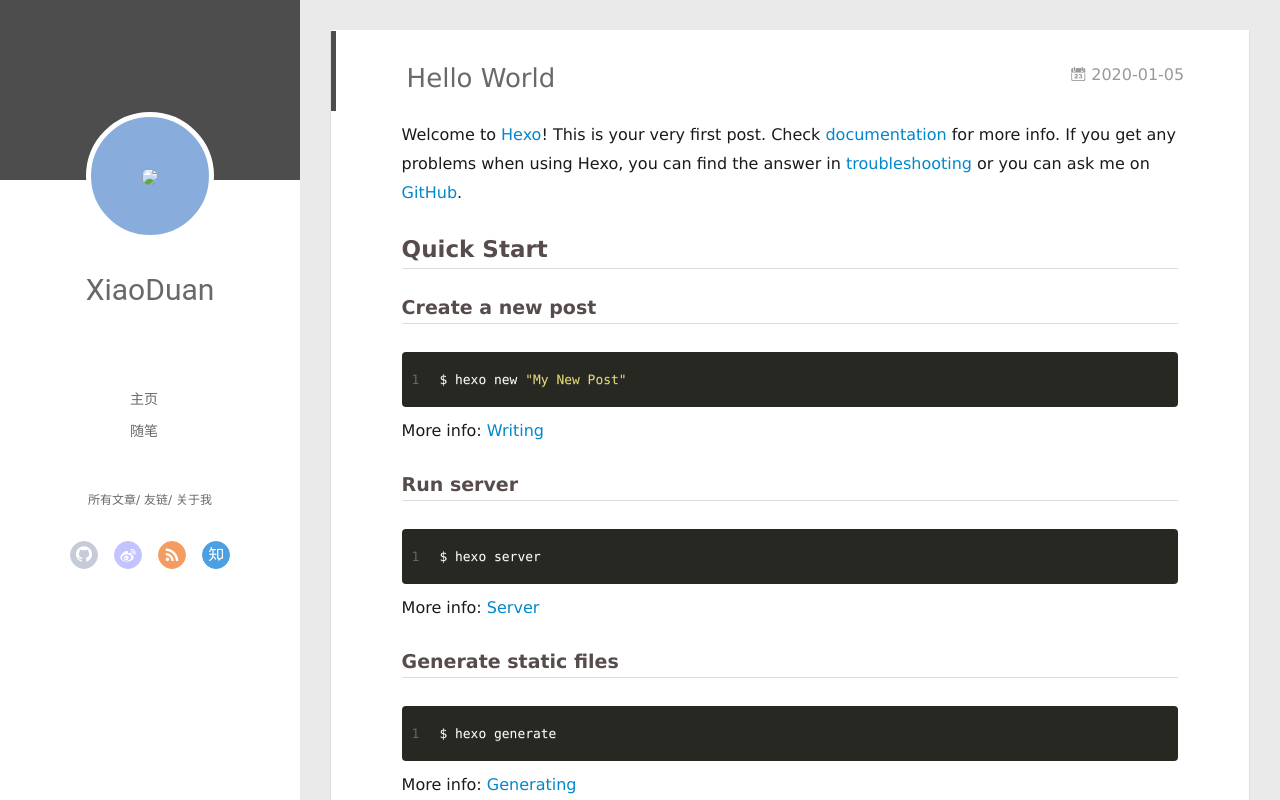
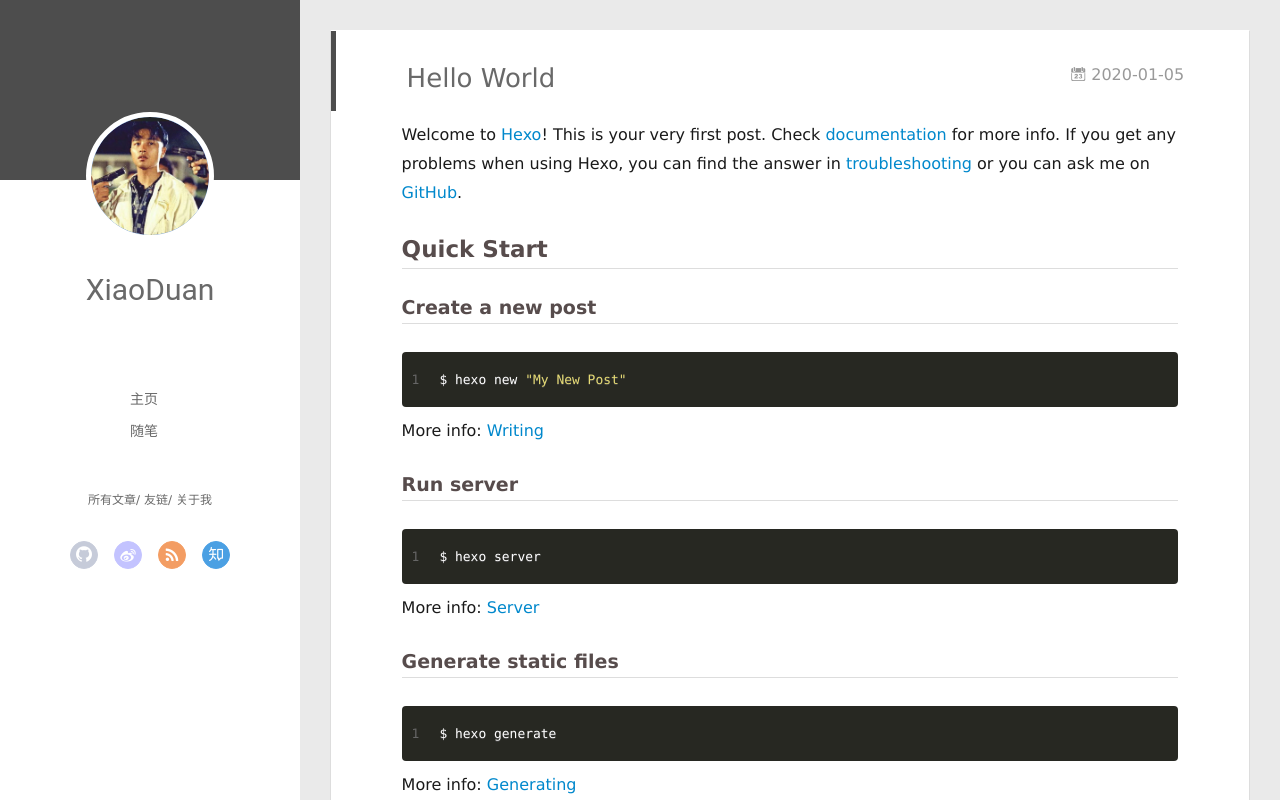
Before and after one commit to XiaoDuanLearnProgramming/XiaoDuanLearnProgramming.github.io, a plain HTML site: page 2020/01/05/hello-world/index.html in a window 1280 px wide. Drawn offline with Linux system fonts and the light colour scheme; no server answers.

Commit message:
Site updated: 2020-01-05 18:23:19

```diff
--- a/2020/01/05/hello-world/index.html
+++ b/2020/01/05/hello-world/index.html
@@ -47,7 +47,7 @@
 <div class="intrude-less">
 	<header id="header" class="inner">
 		<a href="/" class="profilepic">
-			<img src="img/TouXiang.jpg" class="js-avatar">
+			<img src="/img/TouXiang.jpg" class="js-avatar">
 		</a>
 		<hgroup>
 		  <h1 class="header-author"><a href="/">XiaoDuan</a></h1>
@@ -105,7 +105,7 @@
 	<div class="intrude-less">
 		<header id="header" class="inner">
 			<div class="profilepic">
-				<img src="img/TouXiang.jpg" class="js-avatar">
+				<img src="/img/TouXiang.jpg" class="js-avatar">
 			</div>
 			<hgroup>
 			  <h1 class="header-author js-header-author">XiaoDuan</h1>
```
Also changed, not shown: 2020/01/05/java知识清单-多态/index.html (+2 -2 lines), 2020/01/05/java知识清单-接口/index.html (+2 -2 lines), 2020/01/05/第一个博客/index.html (+2 -2 lines), archives/2020/01/index.html (+2 -2 lines), archives/2020/index.html (+2 -2 lines), archives/index.html (+2 -2 lines), index.html (+2 -2 lines), tags/index.html (+2 -2 lines).
